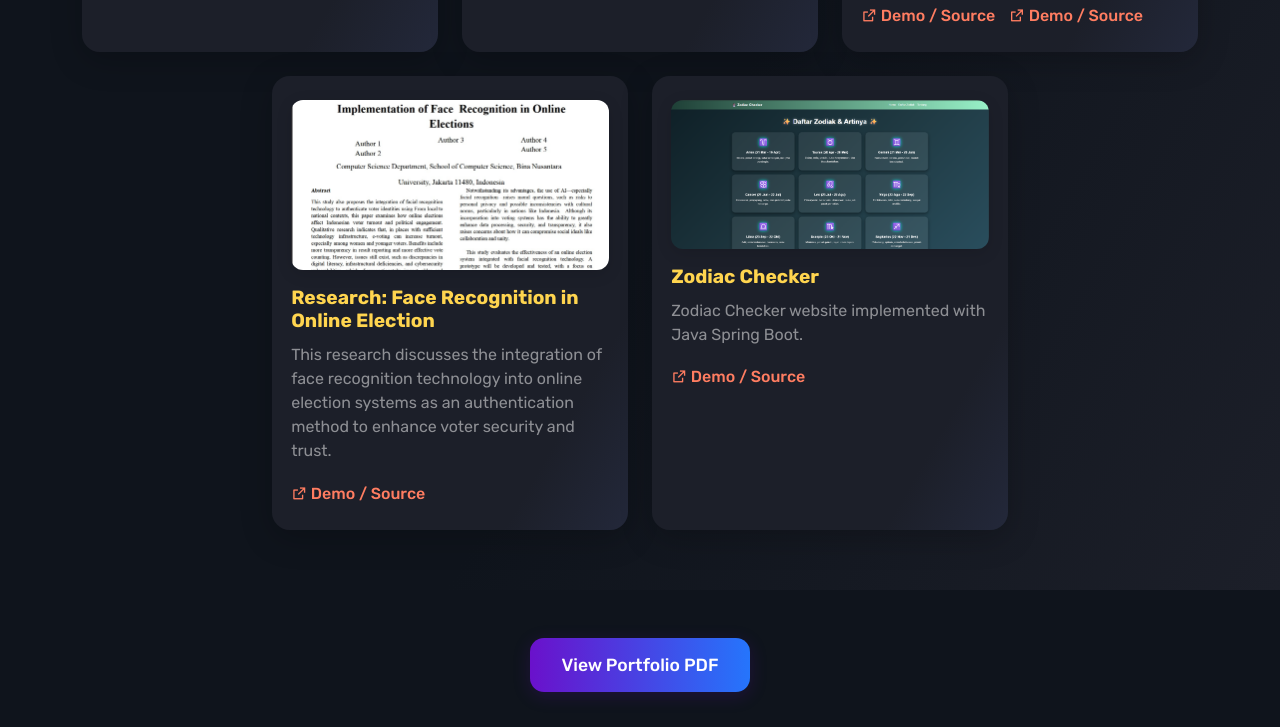
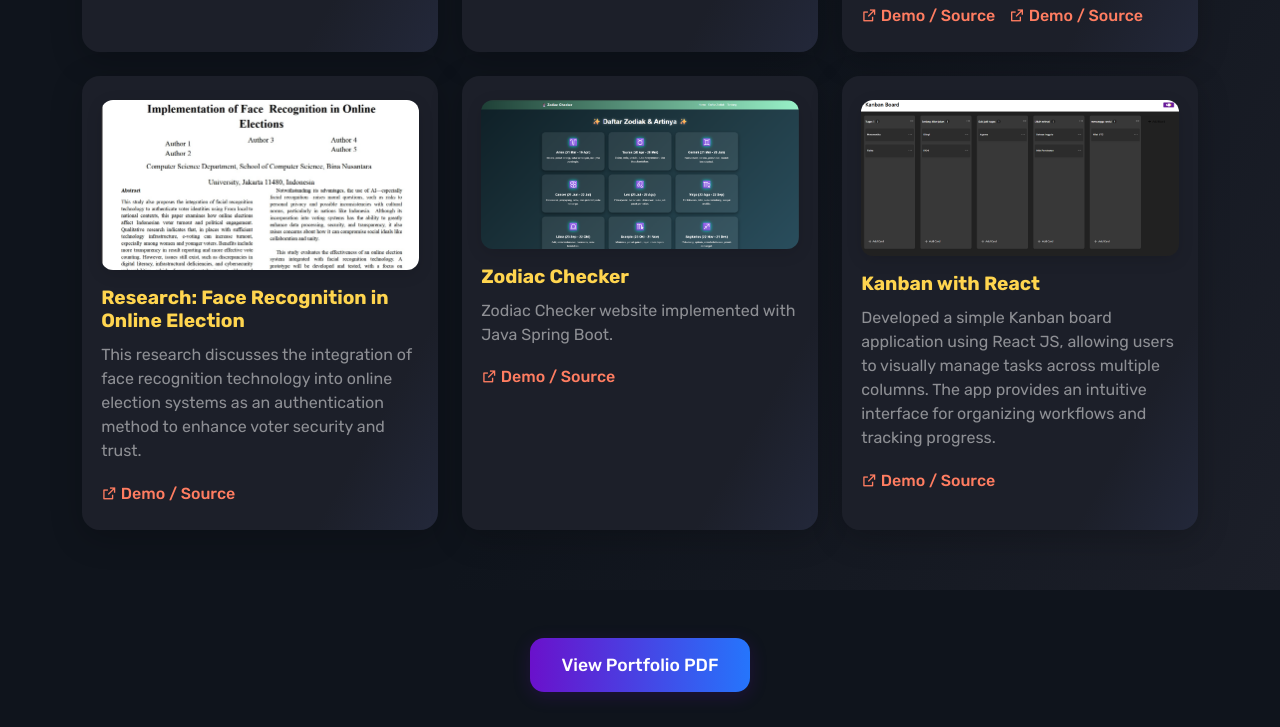
Before and after one commit to codjere/Porto-Jere, a plain HTML site: page portofolio.html in a window 1280 px wide. Shown: the part 809-1536 px from the top of the page. Drawn offline with nearby package versions, Linux system fonts and the light colour scheme.

Commit message:
kanban projek

```diff
--- a/portofolio.html
+++ b/portofolio.html
@@ -236,6 +236,16 @@
                         </a>
                     </div>
                 </div>
+                <div class="col-md-6 col-lg-4">
+                    <div class="project-card h-100 animated-element">
+                        <img src="Images/kanban.png" alt="Zodiac Checker Project" class="project-img mb-3">
+                        <h5 class="fw-bold mb-2">Kanban with React</h5>
+                        <p>Developed a simple Kanban board application using React JS, allowing users to visually manage tasks across multiple columns. The app provides an intuitive interface for organizing workflows and tracking progress.</p>
+                        <a href="https://github.com/codjere/Kanban-React-Simple" class="project-link" target="_blank">
+                            <i class="ri-external-link-line"></i> Demo / Source
+                        </a>
+                    </div>
+                </div>
             </div>
         </div>
     </section>
```
Also changed, not shown: Images/kanban.png (added).
